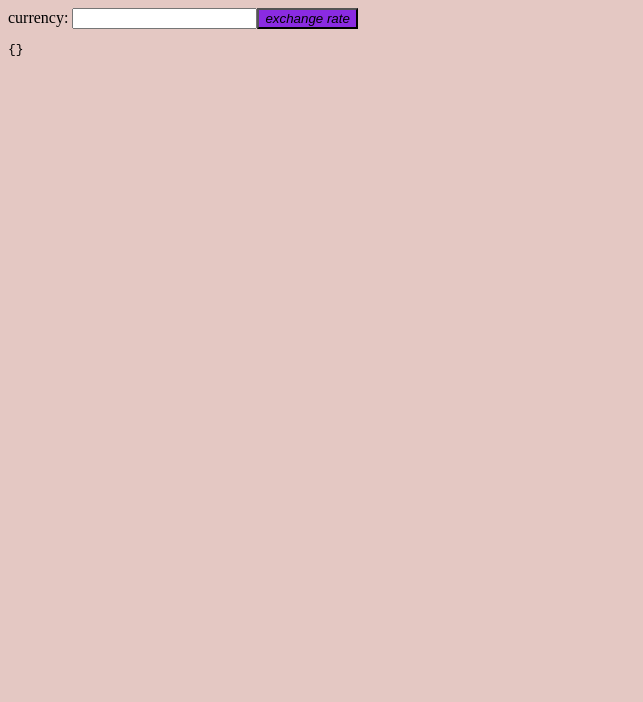
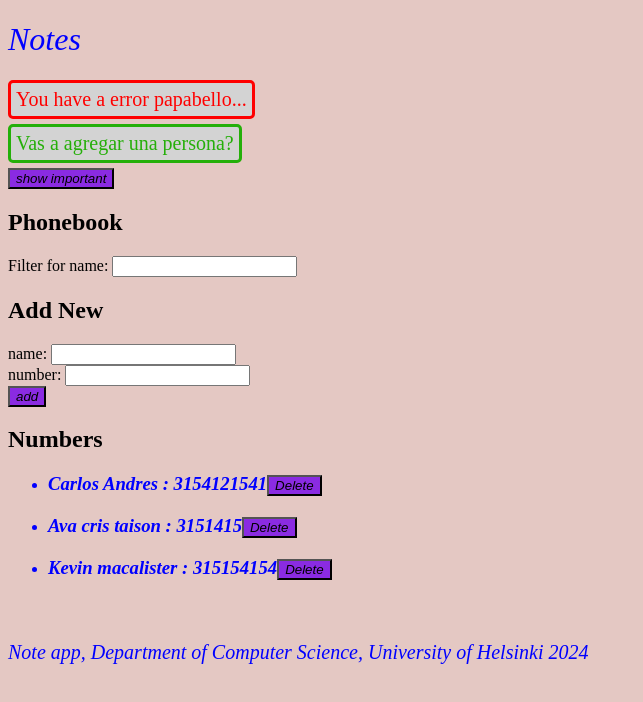
Before and after one commit to Cmquintero/fullstackParteDos, a React (Vite) app: page / in a window 1280 px wide. Shown: the top 702 px of the page, without its empty margins (0-643 px from the left). Built offline with nearby package versions, Linux system fonts and the light colour scheme; data requests are answered from the project's data file.

Commit message:
parte2 ejercicio2.17

```diff
--- a/db.json
+++ b/db.json
@@ -6,14 +6,14 @@
       "number": "3154121541"
     },
     {
-      "id": "86f3",
-      "name": "Andres alejandro",
-      "number": "315456454"
+      "id": "6ec7",
+      "name": "Ava cris taison",
+      "number": "3151415"
     },
     {
-      "id": "1e3a",
-      "name": "",
-      "number": ""
+      "id": "5d40",
+      "name": "Kevin macalister",
+      "number": "315154154"
     }
   ]
 }
--- a/src/App.jsx
+++ b/src/App.jsx
@@ -1,43 +1,248 @@
 import { useState, useEffect } from 'react'
-import axios from 'axios'
+import Note from './components/Note'
+import noteService from './services/notes'
 
-const App = () => {
-  const [value, setValue] = useState('')
-  const [rates, setRates] = useState({})
-  const [currency, setCurrency] = useState(null)
+const Footer = () => {
+  const footerStyle = {
+    color: "blue",
+    fontStyle: 'italic',
+    fontSize: 20
+  }
+  return (
+    <div style={footerStyle}>
+      <br />
+      <p>Note app, Department of Computer Science, University of Helsinki 2024</p>
+    </div>
+  )
+}
 
-  useEffect(() => {
-    console.log('effect run, currency is now', currency)
-
-    // omitir si la moneda no está definida
-    if (currency) {
-      console.log('fetching exchange rates...')
-      axios
-        .get(`https://open.er-api.com/v6/latest/${currency}`)
-        .then(response => {
-          setRates(response.data.rates)
-        })
-    }
-  }, [currency])
-
-  const handleChange = (event) => {
-    setValue(event.target.value)
-  }
-
-  const onSearch = (event) => {
-    event.preventDefault()
-    setCurrency(value)
-  }
+const Notification = ({ message, succesMessage }) => {
+  if (message === null && succesMessage === null) return null;
 
   return (
     <div>
-      <form onSubmit={onSearch}>
-        currency: <input value={value} onChange={handleChange} />
-        <button type="submit">exchange rate</button>
-      </form>
-      <pre>
-        {JSON.stringify(rates, null, 2)}
-      </pre>
+      {succesMessage ? (
+        <div className="message">{succesMessage}</div>
+      ) : null}
+      {message ? (
+        <div className="error">{message}</div>
+      ) : null}
+    </div>
+  )
+}
+
+
+
+
+const Filter = ({ filterText, filterPerson }) => (
+  <form>
+    <div>
+      Filter for name: <input value={filterText} onChange={filterPerson} />
+    </div>
+  </form>
+)
+
+const PersonForm = ({ newName, newNumber, handlepersonChange, handleNoteChange, handleSubmit }) => (
+  <form onSubmit={handleSubmit}>
+    <div>
+      name: <input value={newName} onChange={handleNoteChange} />
+    </div>
+    <div>
+      number: <input value={newNumber} onChange={handlepersonChange} />
+    </div>
+    <div>
+      <button type="submit">add</button>
+    </div>
+  </form>
+)
+
+const Persons = ({ persons, onDelete }) => (
+  <ul>
+    {persons.map((person) =>
+      (person.name && person.number) ? (
+        <li key={person.id}>
+          <h3>
+            {person.name} : {person.number}
+            <button onClick={() => onDelete(person.id)}>Delete</button>
+          </h3>
+        </li>
+      ) : null
+    )}
+  </ul>
+)
+
+
+
+
+const App = () => {
+  const [notes, setNotes] = useState([])
+  const [newNote, setNewNote] = useState('')
+  const [showAll, setShowAll] = useState(true)
+  const [errorMessage, setErrorMessage] = useState('You have a error papabello...')
+  const [persons, setPersons] = useState([])
+  const [newName, setNewName] = useState('')
+  const [newNumber, setNewNumber] = useState('')
+  const [filterText, setFilter] = useState('')
+  const [succesMessage, setSuccesMessage] = useState('Vas a agregar una persona?')
+
+
+
+  useEffect(() => {
+    noteService.getAll().then(initialPersons => {
+      setPersons(initialPersons)
+    })
+  }, [])
+
+  const toggleImportanceOf = id => {
+    const note = notes.find(n => n.id === id)
+    const changedNote = { ...note, important: !note.important }
+
+    noteService
+      .update(id, changedNote)
+      .then(returnedNote => {
+        setNotes(notes.map(n => n.id !== id ? n : returnedNote))
+      })
+      .catch(error => {
+        setErrorMessage(`Note '${note.content}' was already removed from server`)
+        setTimeout(() => setErrorMessage(null), 5000)
+        setNotes(notes.filter(n => n.id !== id))
+      })
+  }
+
+  const addNote = (event) => {
+    event.preventDefault()
+    const noteObject = {
+      content: newNote,
+      important: Math.random() > 0.5
+    }
+
+    noteService
+      .create(noteObject)
+      .then(returnedNote => {
+        setNotes(notes.concat(returnedNote))
+        setNewNote('')
+      })
+  }
+
+  const handleNoteChange = (event) => setNewNote(event.target.value)
+  const handlepersonChange = (event) => setNewNumber(event.target.value)
+  const handleNameChange = (event) => setNewName(event.target.value)
+  const filterPerson = (event) => setFilter(event.target.value)
+
+  const addPerson = (event) => {
+    event.preventDefault()
+    setSuccesMessage("Has agregado una persona")
+    setTimeout(() => {
+      setSuccesMessage("")
+    }, 5000)
+
+    const personExist = persons.find((person) => person.name === newName)
+
+    if (personExist) {
+      const confirmUpdate = window.confirm(
+        `${newName} this person exist in the form, replace the old number with a new number?`
+      )
+
+      if (confirmUpdate) {
+        const updatedPerson = { ...personExist, number: newNumber }
+        noteService
+          .update(personExist.id, updatedPerson)
+          .then(returnedPerson => {
+            setPersons(persons.map(p =>
+              p.id !== personExist.id ? p : returnedPerson
+            ))
+            setNewName('')
+            setNewNumber('')
+            setErrorMessage(`Updated ${returnedPerson.name}'s number`)
+            setTimeout(() => setErrorMessage(null), 5000)
+          })
+          .catch(error => {
+            setErrorMessage(`Information of ${personExist.name} has already been removed from server`)
+            setTimeout(() => setErrorMessage(null), 5000)
+            setPersons(persons.filter(p => p.id !== personExist.id))
+          })
+      }
+      return
+    }
+
+    const personObject = {
+      name: newName,
+      number: newNumber
+    }
+
+    noteService.create(personObject).then(personBack => {
+      setPersons(persons.concat(personBack))
+      setNewName('')
+      setNewNumber('')
+      setErrorMessage(`Added ${personBack.name}`)
+      setTimeout(() => setErrorMessage(null), 5000)
+    })
+  }
+
+  const deletePerson = (id) => {
+    const person = persons.find(persona => persona.id === id)
+    const confirmDelete = window.confirm(`Do you want to delete this person in the form? ${person.name}?`)
+
+    if (confirmDelete) {
+      noteService
+        .remove(id)
+        .then(() => {
+          setPersons(persons.filter(persona => persona.id !== id))
+          setSuccesMessage(`${person.name} has been deleted`)
+          setTimeout(() => setSuccesMessage(''), 5000)
+        })
+        .catch(error => {
+          if (error.response && error.response.status === 404) {
+            setErrorMessage(`The person '${person.name}' has already been deleted from the server`)
+            setTimeout(() => setErrorMessage(null), 5000)
+            setPersons(persons.filter(persona => persona.id !== id))
+          } else {
+            setErrorMessage(`Failed to delete ${person.name}`)
+            setTimeout(() => setErrorMessage(null), 5000)
+          }
+        })
+    }
+  }
+
+  const notesToShow = showAll ? notes : notes.filter(note => note.important)
+  const personsToShow = filterText.length > 0
+    ? persons.filter(person => person.name.toLowerCase().includes(filterText.toLowerCase()))
+    : persons
+
+  return (
+    <div>
+      <h1>Notes</h1>
+      <Notification message={errorMessage} />
+      <Notification succesMessage={succesMessage} />
+
+      <div>
+        <button onClick={() => setShowAll(!showAll)}>
+          show {showAll ? 'important' : 'all'}
+        </button>
+      </div>
+      <ul>
+        {notesToShow.map((note, i) =>
+          <Note
+            key={i}
+            note={note}
+            toggleImportance={() => toggleImportanceOf(note.id)}
+          />
+        )}
+      </ul>
+
+      <h2>Phonebook</h2>
+      <Filter filterText={filterText} filterPerson={filterPerson} />
+      <h2>Add New</h2>
+      <PersonForm
+        newName={newName}
+        newNumber={newNumber}
+        handleNoteChange={handleNameChange}
+        handlepersonChange={handlepersonChange}
+        handleSubmit={addPerson}
+      />
+      <h2>Numbers</h2>
+      <Persons persons={personsToShow} onDelete={deletePerson} />
+      <Footer />
     </div>
   )
 }
```
